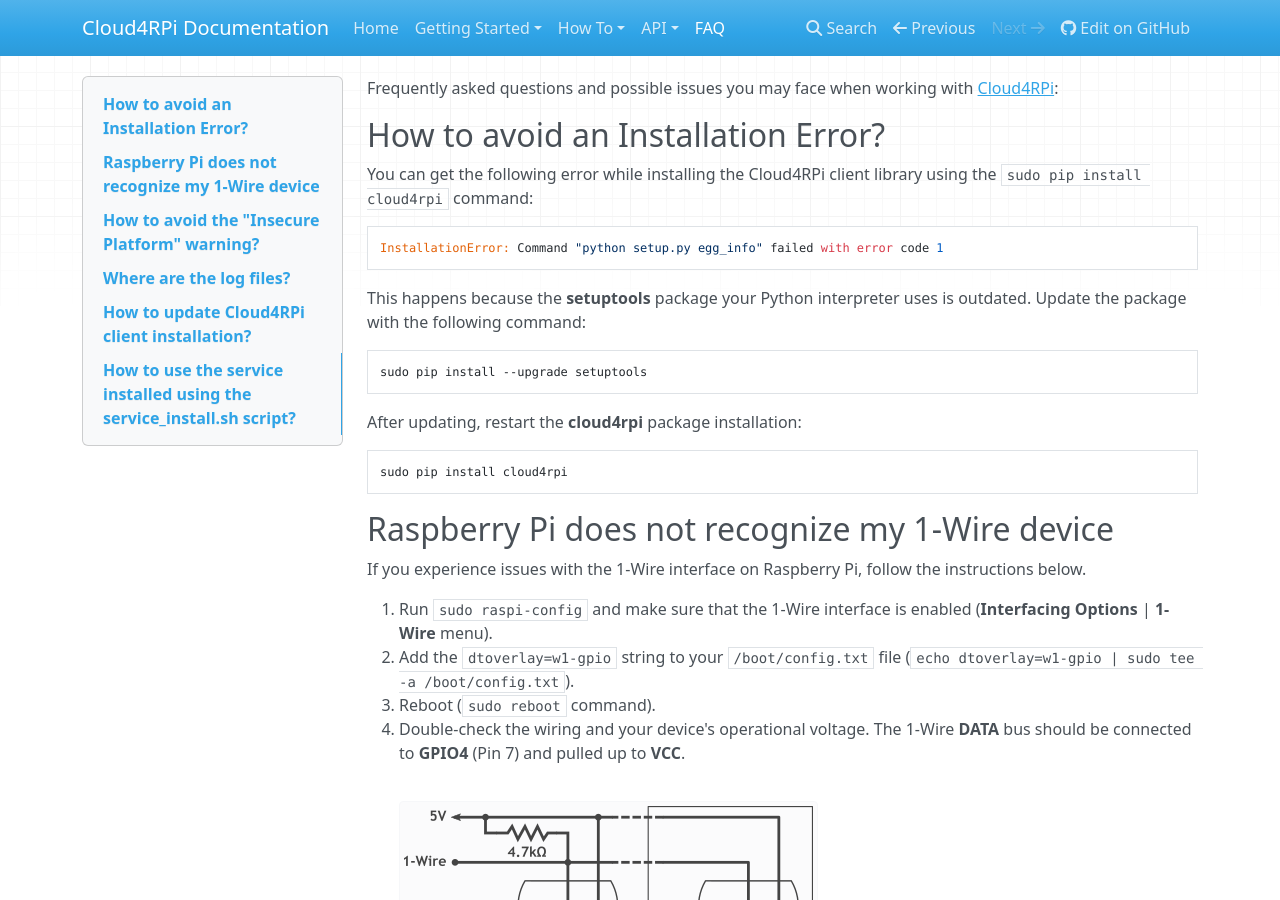
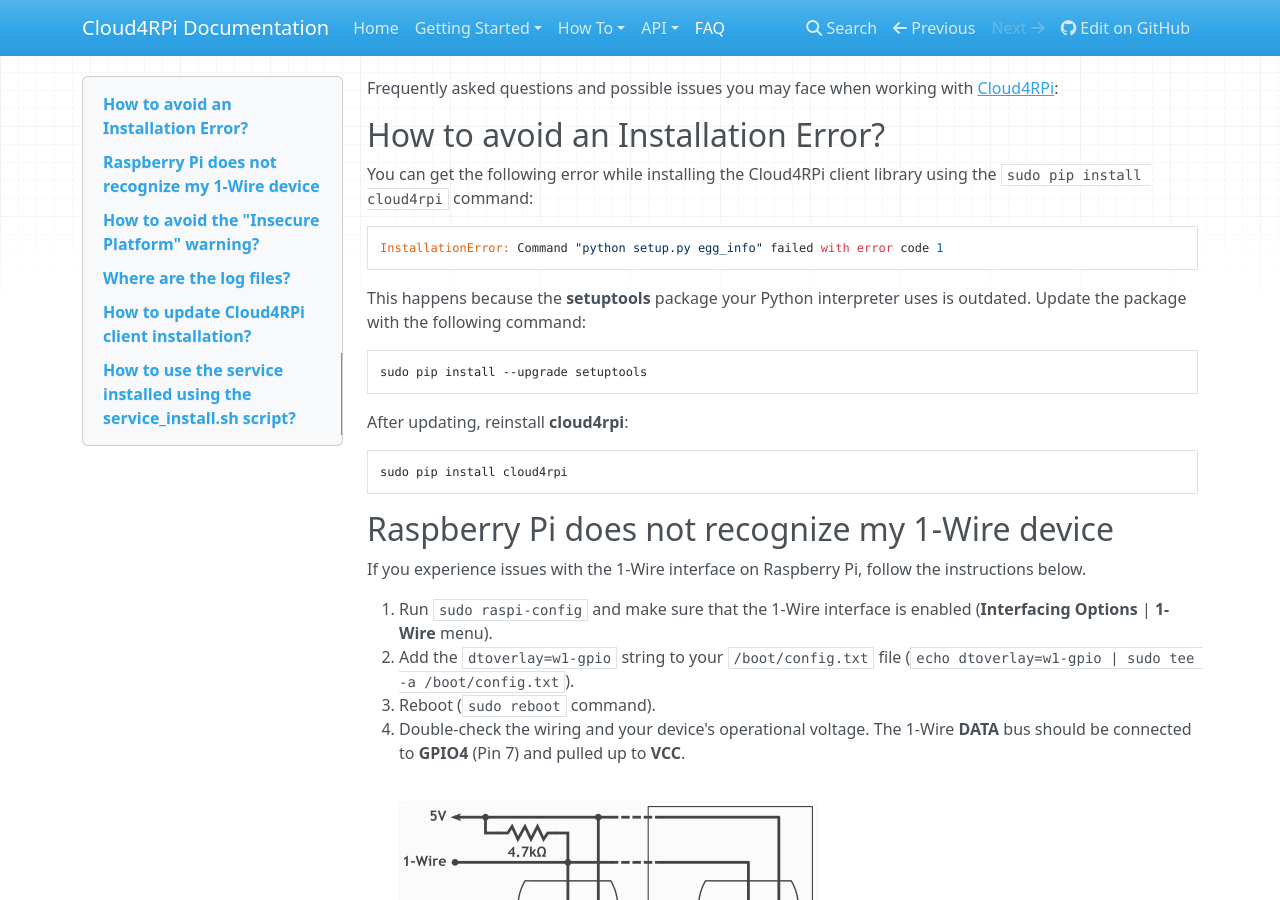
Before and after one commit to cloud4rpi/docs, an MkDocs documentation site: the page built from docs/faq.md, in a window 1280 px wide and 900 px high. Built offline with MkDocs 1.6.1, drawn with Linux system fonts in a browser that asks for light colours; nearby versions of some CDN libraries; old or Windows-style settings are respelled for this version of MkDocs; some of the changed text lies outside the part shown.

Commit message:
Update faq.md

````diff
--- a/docs/faq.md
+++ b/docs/faq.md
@@ -14,7 +14,7 @@
 sudo pip install --upgrade setuptools
 ```
 
-After updating, restart the **cloud4rpi** package installation:
+After updating, reinstall **cloud4rpi**:
 
 ```sh
 sudo pip install cloud4rpi
````
Also changed, not shown: other parts of docs/faq.md (+1 -1 lines).
